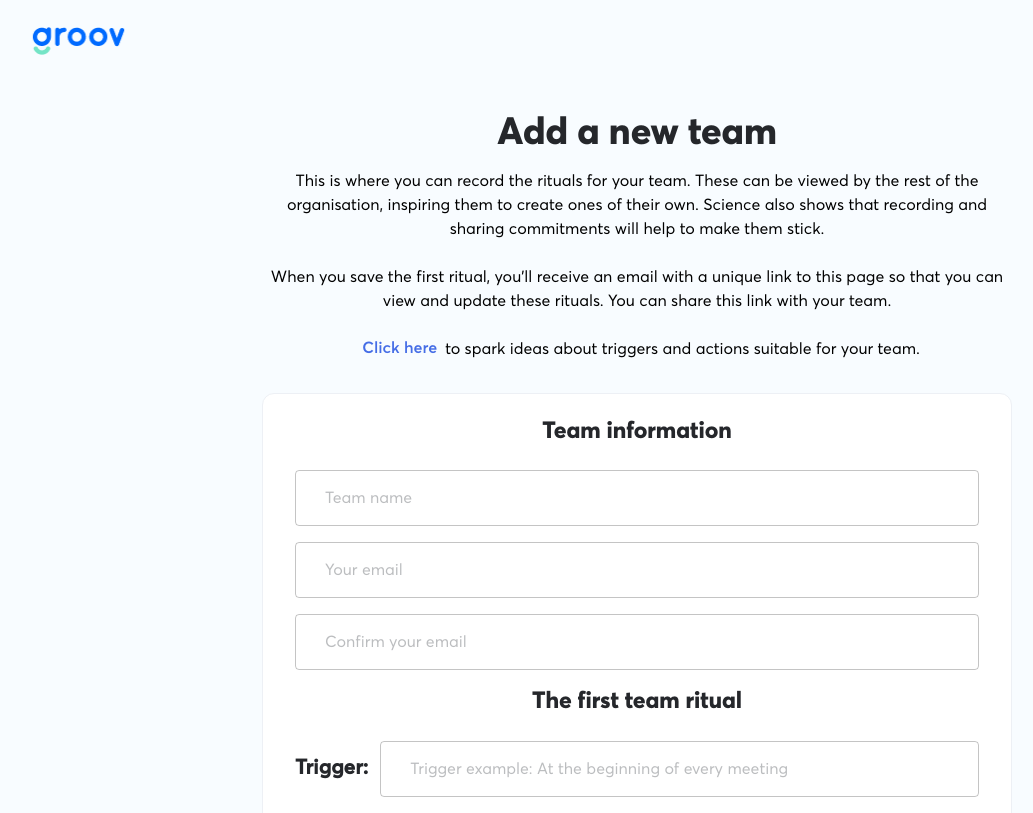
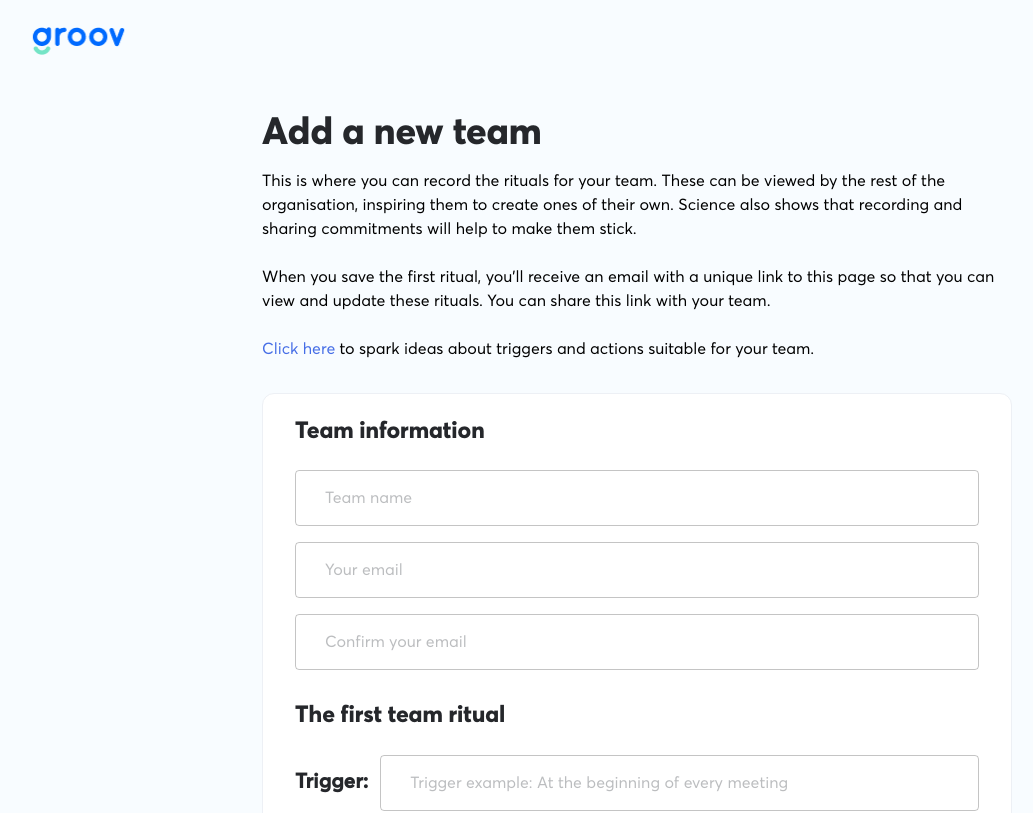
Before and after one commit to vishalpatel1587/Groov, a React (Create React App) app: page /1/teams/add in a window 1280 px wide. Shown: the top 813 px of the page, without its empty margins (3-1036 px from the left). Built offline with nearby package versions, Linux system fonts and the light colour scheme; no server answers.

Commit message:
rebranding - rework accroding to the design

```diff
--- a/src/components/header.tsx
+++ b/src/components/header.tsx
@@ -1,13 +1,31 @@
 import logo from "../assets/groov_logo.png";
 import styled from "styled-components";
+import { RootStateOrAny, useSelector } from "react-redux";
+import { makeStyles, Typography } from "@material-ui/core";
+import { colors } from "../styling/styles/colors";
+
+const useStyles = makeStyles((theme) => ({
+  companyName: {
+    color: colors.groovGray,
+    marginLeft: theme.spacing(4),
+    fontWeight: 600,
+  },
+}));
 
 const RootDiv = styled.div`
   padding: 10px 20px 40px 20px;
 `;
+
 const Header = () => {
+  const classes = useStyles();
+  const company = useSelector((state: RootStateOrAny) => state.company);
+
   return (
     <RootDiv>
       <img width={"124px"} src={logo} alt={"logo"}></img>
+      <Typography className={classes.companyName}>
+        {company?.name || ""}
+      </Typography>
     </RootDiv>
   );
 };
--- a/src/pages/Rituals/AddRitual.tsx
+++ b/src/pages/Rituals/AddRitual.tsx
@@ -49,6 +49,8 @@ const useStyles = makeStyles((theme) => ({
     marginTop: theme.spacing(10),
   },
   link: {
+    padding: 0,
+    margin: 0,
     color: colors.royalBlue,
     fontFamily: "Averta-Semibold",
     fontWeight: 500,
@@ -107,7 +109,7 @@ const AddRitual = (props: Props) => {
 
   return (
     <RootDiv>
-      <Typography variant="h1" component="h1" gutterBottom align="center">
+      <Typography variant="h1" component="h1" gutterBottom>
         {id ? `Update ritual` : `Create new ritual`}
       </Typography>
 
@@ -116,7 +118,6 @@ const AddRitual = (props: Props) => {
           variant="body1"
           gutterBottom
           className={classes.updateDescription}
-          align="center"
         >
           Update this ritual to make it work better for your team.
         </Typography>
@@ -125,7 +126,6 @@ const AddRitual = (props: Props) => {
           <Typography
             variant="body1"
             gutterBottom
-            align="center"
             className={classes.description}
           >
             Create a new ritual by entering a trigger and an action. These can
@@ -137,10 +137,9 @@ const AddRitual = (props: Props) => {
             variant="body1"
             gutterBottom
             className={classes.subHeader}
-            align="center"
           >
-            <Link href={`/${companyId}/ideas`}>
-              <Typography variant="h4" className={classes.link}>
+            <Link href={`/${companyId}/ideas`} className={classes.link}>
+              <Typography variant="h4" style={{ color: colors.royalBlue }}>
                 Click here
               </Typography>
             </Link>{" "}
--- a/src/pages/Rituals/Ideas.tsx
+++ b/src/pages/Rituals/Ideas.tsx
@@ -25,12 +25,7 @@ const Ideas = (props: Props) => {
 
   return (
     <RootDiv>
-      <Typography
-        variant="h1"
-        gutterBottom
-        align="center"
-        className={classes.title}
-      >
+      <Typography variant="h1" gutterBottom className={classes.title}>
         Ideas for team rituals
         {/* at {company.name} */}
       </Typography>
--- a/src/pages/Rituals/Rituals.tsx
+++ b/src/pages/Rituals/Rituals.tsx
@@ -37,7 +37,6 @@ const RootDiv = styled.div`
 
 const ButtonDiv = styled.div`
   display: flex;
-  padding-left: 35%;
   margin: 2em 0;
 `;
 
@@ -55,6 +54,8 @@ const useStyles = makeStyles((theme) => ({
   },
   description: { marginBottom: theme.spacing(6) },
   link: {
+    padding: 0,
+    margin: 0,
     color: colors.blue,
     fontFamily: "Averta-Semibold",
     fontWeight: 500,
@@ -195,7 +196,7 @@ const Rituals = (props: Props) => {
   };
   return (
     <RootDiv>
-      <Typography variant="h1" component="h1" gutterBottom align="center">
+      <Typography variant="h1" component="h1" gutterBottom>
         {rituals?.data?.name}
       </Typography>
       <Typography variant="body1" gutterBottom className={classes.description}>
@@ -209,8 +210,8 @@ const Rituals = (props: Props) => {
         gutterBottom
         className={`${classes.description}`}
       >
-        <Link href={`/${companyId}/ideas`}>
-          <Typography variant="h4" className={classes.link}>
+        <Link href={`/${companyId}/ideas`} className={classes.link}>
+          <Typography variant="h4" style={{ color: colors.blue }}>
             Click here
           </Typography>
         </Link>{" "}
--- a/src/pages/Teams/AddTeams.tsx
+++ b/src/pages/Teams/AddTeams.tsx
@@ -1,7 +1,7 @@
 import React, { useState } from "react";
 import styled from "styled-components";
 import { useHistory, useParams } from "react-router-dom";
-import { makeStyles, Typography } from "@material-ui/core";
+import { Box, makeStyles, Typography } from "@material-ui/core";
 import { RootStateOrAny, useDispatch, useSelector } from "react-redux";
 
 import {
@@ -16,6 +16,7 @@ import {
 import { colors } from "../../styling/styles/colors";
 import { createTeam } from "../../store/actions/actions";
 import { validateEmail, validateName } from "../../utils/validation";
+import theme from "../../styling/theme";
 
 interface Props {}
 
@@ -46,7 +47,8 @@ const useStyles = makeStyles((theme) => ({
     marginTop: theme.spacing(10),
   },
   link: {
-    color: colors.royalBlue,
+    padding: 0,
+    margin: 0,
     fontFamily: "Averta-Semibold",
     fontWeight: 500,
   },
@@ -108,45 +110,30 @@ const AddTeams = (props: Props) => {
 
   return (
     <RootDiv>
-      <Typography variant="h1" component="h1" gutterBottom align="center">
+      <Typography variant="h1" component="h1" gutterBottom>
         Add a new team
       </Typography>
-      <Typography
-        variant="body1"
-        gutterBottom
-        align="center"
-        className={classes.description}
-      >
+      <Typography variant="body1" gutterBottom className={classes.description}>
         This is where you can record the rituals for your team. These can be
         viewed by the rest of the organisation, inspiring them to create ones of
         their own. Science also shows that recording and sharing commitments
         will help to make them stick.
       </Typography>
-      <Typography
-        variant="body1"
-        gutterBottom
-        align="center"
-        className={classes.description}
-      >
+      <Typography variant="body1" gutterBottom className={classes.description}>
         When you save the first ritual, you'll receive an email with a unique
         link to this page so that you can view and update these rituals. You can
         share this link with your team.
       </Typography>
-      <Typography
-        variant="body1"
-        gutterBottom
-        align="center"
-        className={`${classes.description} ${classes.withLink}`}
-      >
-        <Link href={`/${companyId}/ideas`}>
-          <Typography variant="h4" className={classes.link}>
+      <Typography variant="body1" gutterBottom className={classes.description}>
+        <Link href={`/${companyId}/ideas`} className={classes.link}>
+          <Typography variant="h4" style={{ color: colors.royalBlue }}>
             Click here
           </Typography>
         </Link>{" "}
         to spark ideas about triggers and actions suitable for your team.
       </Typography>
       <Card className={classes.card}>
-        <Typography variant="h2" component="h1" gutterBottom align="center">
+        <Typography variant="h2" component="h1" gutterBottom>
           Team information
         </Typography>
         <Input
@@ -176,11 +163,11 @@ const AddTeams = (props: Props) => {
           }
           placeholder="Confirm your email"
         />
-        <br />
-        <br />
-        <Typography variant="h2" component="h1" gutterBottom align="center">
-          The first team ritual
-        </Typography>
+        <Box mt={theme.spacing(2)}>
+          <Typography variant="h2" component="h1" gutterBottom>
+            The first team ritual
+          </Typography>
+        </Box>
         <InputDiv>
           <Typography
             variant="h3"
--- a/src/pages/Teams/Teams.tsx
+++ b/src/pages/Teams/Teams.tsx
@@ -52,7 +52,7 @@ const useStyles = makeStyles((theme) => ({
     backgroundColor: "transparent",
     color: colors.royalBlue,
     padding: theme.spacing(4),
-    marginRight: theme.spacing(4),
+    marginLeft: theme.spacing(4),
     "&:hover": {
       background: colors.royalBlueHover,
     },
@@ -60,7 +60,7 @@ const useStyles = makeStyles((theme) => ({
   description: { marginBottom: theme.spacing(6) },
   link: {
     padding: 0,
-    color: colors.royalBlue,
+    margin: 0,
     fontFamily: "Averta-Semibold",
     fontWeight: 500,
   },
@@ -288,25 +288,9 @@ const Teams = (props: Props) => {
     ? Math.ceil(teams.companyRituals.total / teams.companyRituals.limit)
     : 0;
 
-  const headerTitle = () => {
-    return (
-      <Grid
-        container
-        direction="row"
-        justifyContent="space-between"
-        className={classes.cardHeader}
-      >
-        <Typography variant="h2" component="h5">
-          {activeTab === "CompanyRitual" && "Company Rituals"}
-          {activeTab === "TeamRitual" && "Teams and rituals"}
-        </Typography>
-      </Grid>
-    );
-  };
   const teamRituals = () => {
     return (
       <Box mt={theme.spacing(2)}>
-        {headerTitle()}
         {teams?.data?.teams?.length > 0 ? (
           <>
             <Grid container>
@@ -377,7 +361,6 @@ const Teams = (props: Props) => {
   const companyRituals = () => {
     return (
       <Box mt={theme.spacing(2)}>
-        {headerTitle()}
         {teams?.companyRituals?.companyRituals?.length > 0 ? (
           <>
             <Grid container>
@@ -445,7 +428,7 @@ const Teams = (props: Props) => {
     <RootDiv>
       <Card>
         <Grid container>
-          <Grid item lg={8}>
+          <Grid item lg={12}>
             <Typography variant="h1" component="h1" gutterBottom>
               {company.name || "NO SUCH COMPANY ID EXIST!!"}
             </Typography>
@@ -465,8 +448,8 @@ const Teams = (props: Props) => {
               gutterBottom
               className={classes.description}
             >
-              <Link href={`/${companyId}/ideas`}>
-                <Typography variant="h4" className={classes.link}>
+              <Link href={`/${companyId}/ideas`} className={classes.link}>
+                <Typography variant="h4" style={{ color: colors.royalBlue }}>
                   Click here
                 </Typography>
               </Link>{" "}
@@ -485,8 +468,15 @@ const Teams = (props: Props) => {
               Click below to create some for your team.
             </Typography>
           </Grid>
-          <Grid container item lg={4} spacing={8}>
-            <Grid item xs={12} sm={5}>
+          <Box mt={theme.spacing(2)} mb={theme.spacing(1)}>
+            <Button
+              className={classes.button}
+              onClick={() => history.push(`/${companyId}/teams/add`)}
+              variant="contained"
+            >
+              Add a new team
+            </Button>
+
             <Button
               className={classes.buttonMore}
               variant="contained"
@@ -497,18 +487,9 @@ const Teams = (props: Props) => {
                 More
               </Typography>
             </Button>
+          </Box>
         </Grid>
-            <Grid item xs={12} sm={7}>
-              <Button
-                className={classes.button}
-                onClick={() => history.push(`/${companyId}/teams/add`)}
-                variant="contained"
-              >
-                Add a new team
-              </Button>
-            </Grid>
-          </Grid>
-        </Grid>
+
         {open && (
           <ModalComponent
             open={open}
--- a/src/styling/styles/colors.js
+++ b/src/styling/styles/colors.js
@@ -19,4 +19,5 @@ export const colors = {
   black: "#000000",
   whisperWhiteDark: "#f6f6f6",
   ghostWhite: "#f8fcff",
+  groovGray: "#A5ABB7",
 };
```
Lines whose indentation alone changed are shown as unchanged.
